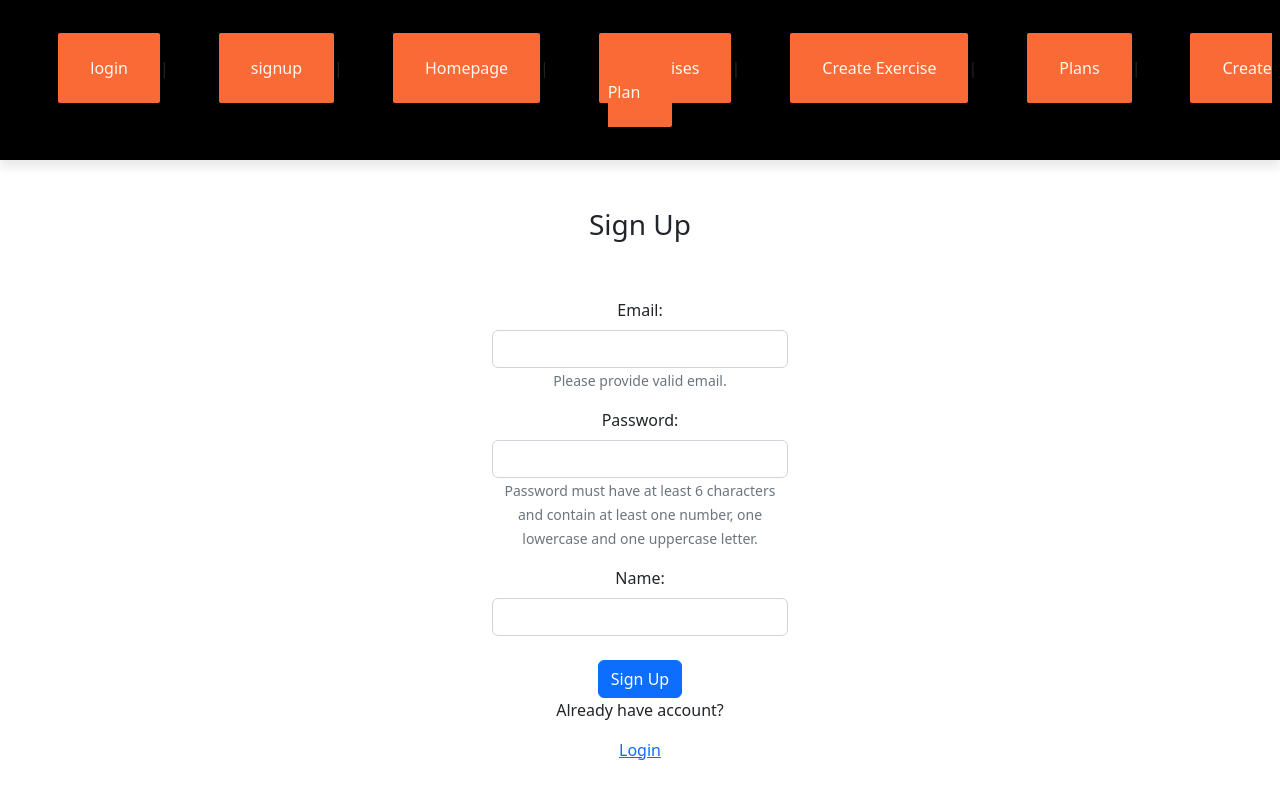
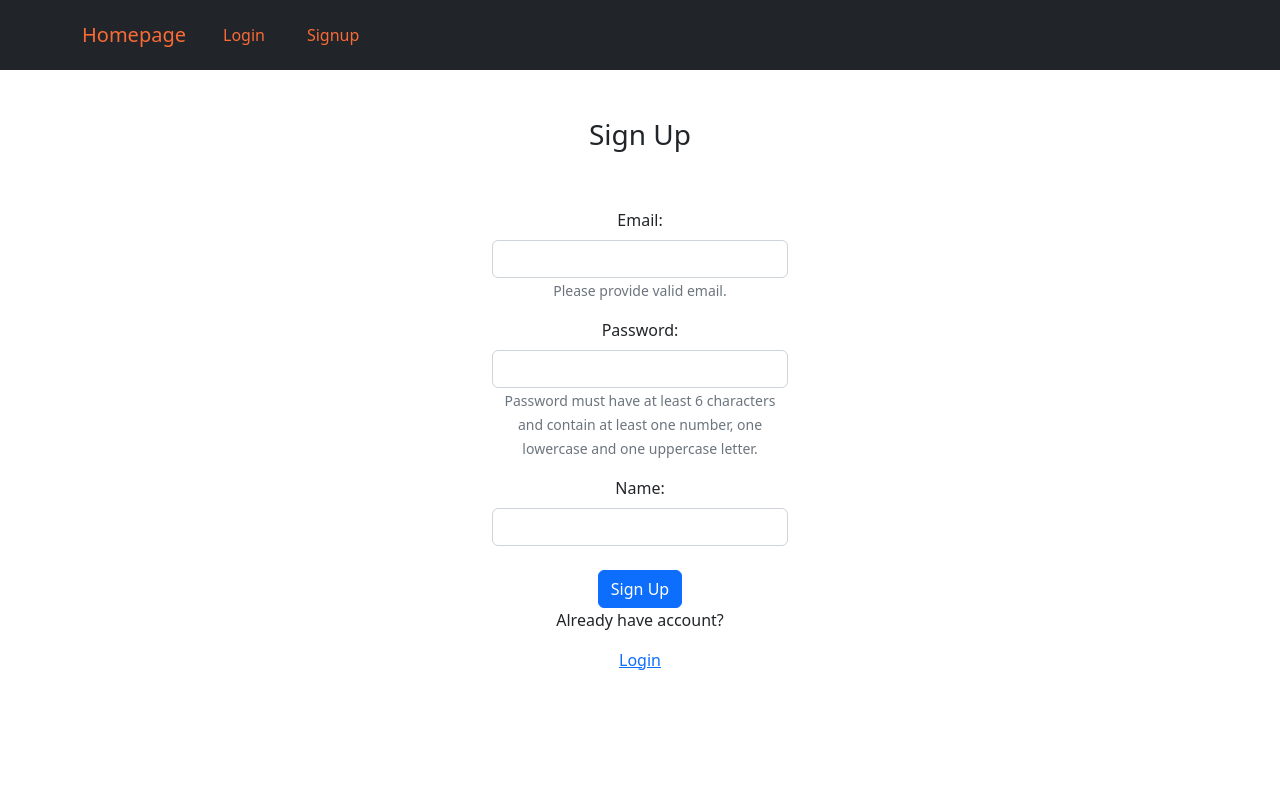
Before and after one commit to Jose-Serhii/exercise-planner-client, a React (Create React App) app: page /signup in a window 1280 px wide. Shown: the top 798 px of the page. Built offline with nearby package versions, Linux system fonts and the light colour scheme.

Commit message:
implemented logout and conditional rendering

```diff
--- a/src/App.js
+++ b/src/App.js
@@ -1,5 +1,5 @@
 import "./App.css";
-import Navbar from "./components/Navbar";
+import Navigation from "./components/Navbar";
 import Homepage from "./components/Homepage";
 import { Routes, Route, Navlink, Link } from "react-router-dom";
 import ListOfExercises from "./components/exercises/ListOfExercises";
@@ -12,17 +12,17 @@ import CreatePlan from "./components/plans/CreatePlan";
 import ListOfPlans from "./components/plans/ListOfPlans";
 import PlanDetails from "./components/plans/PlanDetails";
 import EditPlan from "./components/plans/EditPlan";
-
+import { AuthContext } from "./context/auth.context";
 
 
 
 function App() {
   return (
     <div className="App">
-      <Navbar />
+      <Navigation />
       <Routes>
         <Route path="/" element={<Homepage />} />
-        <Route path="/exercises" element={<ListOfExercises />} />
+        <Route path="/exercises" element={<ListOfExercises AuthContext={AuthContext} />} />
         <Route path="/exercises/:exerciseId" element={<ExerciseDetails />} />
         <Route path="/create-exercise" element={<CreateExercise />} />
         <Route path="/exercises/edit/:exerciseId" element={<EditExercise />} />
--- a/src/components/Navbar.js
+++ b/src/components/Navbar.js
@@ -1,41 +1,64 @@
 import React from "react";
 import { NavLink } from "react-router-dom";
-import "./styling/Navbar.css";
+import Container from 'react-bootstrap/Container';
+import Nav from 'react-bootstrap/Nav';
+import Navbar from 'react-bootstrap/Navbar';
+import Button from 'react-bootstrap/Button';
+import "./styling/Navbar.css"
+import { useContext } from "react";
+import { AuthContext } from "../context/auth.context";
 
-function Navbar() {
+
+let styles = {
+
+  color: "#FA6A36",
+
+}
+
+function Navigation() {
+
+  const { isLoggedIn, user, logOutUser } = useContext(AuthContext);
+
+
+
+
+
+
   return (
-    <div className="navbar">
-      <nav>
-        <NavLink to="/login" className="buttonAuth">
-          login
-        </NavLink>
-        |
-        <NavLink to="/signup" className="buttonAuth">
-          signup
-        </NavLink>
-        |
-        <NavLink to="/" className="buttonAuth">
+    <Navbar collapseOnSelect expand="lg" bg="dark" variant="dark">
+      <Container>
+        <Navbar.Brand style={styles} href="/">
           Homepage
-        </NavLink>
-        |
-        <NavLink to="/exercises" className="buttonAuth">
-          Exercises
-        </NavLink>
-        |
-        <NavLink to="/create-exercise" className="buttonAuth">
-          Create Exercise
-        </NavLink>
-        |
-        <NavLink to="/plans" className="buttonAuth">
-          Plans
-        </NavLink>
-        |
-        <NavLink to="/create-plan" className="buttonAuth">
-          Create Plan
-        </NavLink>
-      </nav>
-    </div>
+        </Navbar.Brand>
+
+        <Navbar.Collapse id="responsive-navbar-nav">
+          {!isLoggedIn && (
+            <>
+              <Nav className="me-auto">
+                <Nav.Link href="/login"><Button style={styles} variant="outline">Login</Button></Nav.Link>
+                <Nav.Link href="/signup"><Button style={styles} variant="outline">Signup</Button></Nav.Link>
+              </Nav>
+            </>
+          )}
+
+          {isLoggedIn && (
+            <>
+              <Navbar.Toggle aria-controls="responsive-navbar-nav" />
+              <Button style={styles} variant="outline" onClick={logOutUser} href="/">Logout</Button>
+              <span>{user && user.name}</span>
+              <Nav>
+                <Nav.Link href="/exercises"><Button style={styles} variant="outline">Exercises</Button></Nav.Link>
+                <Nav.Link eventKey={2} href="/plans"><Button style={styles} variant="outline">Plans</Button></Nav.Link>
+
+              </Nav>
+            </>)}
+
+
+
+        </Navbar.Collapse>
+      </Container>
+    </Navbar>
   );
 }
 
-export default Navbar;
+export default Navigation;
--- a/src/components/authentication/Signup.js
+++ b/src/components/authentication/Signup.js
@@ -35,7 +35,7 @@ function Signup(props) {
     axios
       .post(`${process.env.REACT_APP_API_URL}/auth/signup`, requestBody)
       .then((response) => {
-        navigate("/login");
+        navigate("/");
       })
       .catch((error) => {
         const errorDescription = error.response.data.message;
--- a/src/components/exercises/ListOfExercises.js
+++ b/src/components/exercises/ListOfExercises.js
@@ -28,6 +28,7 @@ function ListOfExercises() {
   }, []);
 
   return (
+
     <Container className="w-75 mt-3">
       <Card className="text-left mt-3 border-0" bg="dark" as="h5">
         {exercises.map((exercise) => {
--- a/src/components/styling/Navbar.css
+++ b/src/components/styling/Navbar.css
@@ -1,26 +1,3 @@
-.navbar {
-  display: flex;
-  flex-direction: row-reverse;
-  gap: 50px;
-  width: 100%;
-  height: 160px;
-  left: 0px;
-  top: 0px;
-  background: #000000;
-  box-shadow: 0px 8px 8px rgb(0 0 0 / 8%);
-  align-content: center;
-  flex-wrap: wrap;
-  justify-content: center;
+.btn-lg:hover {
+  color: "#FA6A36" !important
 }
-
-.buttonAuth {
-  padding: 24px 32px;
-  gap: 4px;
-  width: 153px;
-  height: 76px;
-  background: #fa6a36;
-  border-radius: 2px;
-  color: #fef9ec;
-  text-decoration: none;
-  margin-left: 50px;
-}
```
